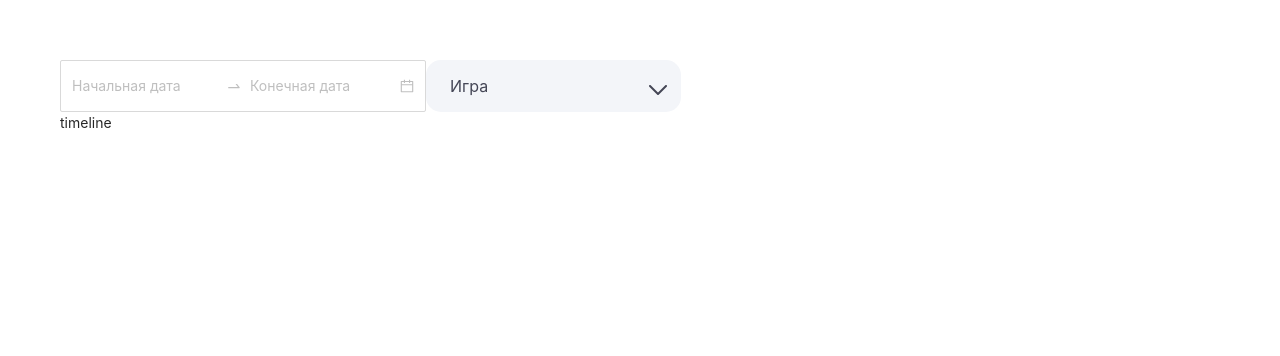
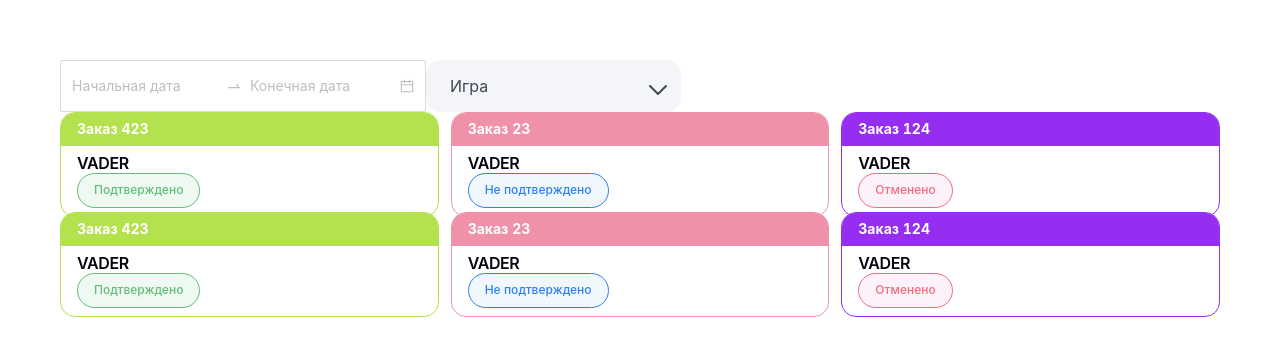
Before and after one commit to Kirrilll/deepvr-admin-panel, a React (Create React App) app: page / in a window 1280 px wide. Shown: the top 356 px of the page. Built offline with nearby package versions, Linux system fonts and the light colour scheme.

Commit message:
add info cell component; style info cell

```diff
--- /dev/null
+++ b/src/components/BookedCell.tsx
@@ -0,0 +1,33 @@
+import React from 'react';
+import { BookingInfo } from '../types';
+import ConfirmStatusTag from './ConfirmStatusTag';
+
+interface BookedCellProps{
+    bookingInfo: BookingInfo,
+    color: string,
+}
+
+const BookedCell: React.FC<BookedCellProps> = (props) => {
+
+
+    const {bookingInfo, color} = props;
+    const {id, title, confirmStatus} = bookingInfo;
+
+
+
+    return (
+        <div className='cell__container booked-item' style={{border: `1px solid ${color}`}}>
+            <div className='cell__header' style={{backgroundColor: color}}>
+                {`Заказ ${id}`}
+            </div>
+            <div className='cell__wrapper'>
+                <p className='booked-item__title'>
+                    {title}
+                </p>
+                <ConfirmStatusTag status={confirmStatus}/>
+            </div>
+        </div>
+    )
+}
+
+export default BookedCell;
--- /dev/null
+++ b/src/components/ConfirmStatusTag.tsx
@@ -0,0 +1,39 @@
+import React from 'react';
+import { EConfirmStatus } from '../types';
+
+
+const ConfirmStatusTag: React.FC<{status: EConfirmStatus}> = ({status}) => {
+
+
+    const _buildStyle = (): React.CSSProperties => {
+        switch (status) {
+            case EConfirmStatus.CONFIRM:
+                return {
+                    backgroundColor: '#EEF9F1',
+                    border: '1px solid #65BD79',
+                    color: '#65BD79'
+                }
+            case EConfirmStatus.CANCELED:
+                return {
+                    backgroundColor: '#FDF2F9',
+                    border: '1px solid #EE6E7E',
+                    color: '#EE6E7E'
+                }
+            default: {
+                return {
+                    backgroundColor: '#F0F8FE',
+                    border: '1px solid #2F80ED',
+                    color: '#2F80ED'
+                }
+            }
+        }
+    }
+
+    return (
+        <div style={_buildStyle()} className='booked-item__payment-status'>
+            {status}
+        </div>
+    )
+}
+
+export default ConfirmStatusTag;
--- a/src/components/Timeline.tsx
+++ b/src/components/Timeline.tsx
@@ -1,8 +1,73 @@
+import { Col, Grid, Row, Table } from "antd";
+import { TableProps } from "antd/lib/table";
+import { ColumnsType } from "rc-table/lib/interface";
 import React from "react";
+import { BookingInfo, EConfirmStatus, EPaymentStatus } from "../types";
+import BookedCell from "./BookedCell";
+
 
 const Timeline: React.FC = () => {
+
+
+    const confirmedCell: BookingInfo = {
+        id: 423,
+        title: 'Vader',
+        time: '11:00 - 12:00',
+        confirmStatus: EConfirmStatus.CONFIRM,
+        paymentStatus: EPaymentStatus.NOTPAID,
+        phone: '',
+        guestCount: 2,
+        rooms: []
+    }
+
+    const notConfirmedCell: BookingInfo = {
+        id: 23,
+        title: 'Vader',
+        time: '11:00 - 12:00',
+        confirmStatus: EConfirmStatus.NOTCONFIRM,
+        paymentStatus: EPaymentStatus.NOTPAID,
+        phone: '',
+        guestCount: 2,
+        rooms: []
+    }
+
+    const canceledCell: BookingInfo = {
+        id: 124,
+        title: 'Vader',
+        time: '11:00 - 12:00',
+        confirmStatus: EConfirmStatus.CANCELED,
+        paymentStatus: EPaymentStatus.NOTPAID,
+        phone: '',
+        guestCount: 2,
+        rooms: []
+    }
+
+
     return (
-        <div>timeline</div>
+        <>
+            <Row style={{height: '100px'}} gutter={[12, 12]}>
+                <Col span={8}>
+                    <BookedCell color="#B4E14E" bookingInfo={confirmedCell} />
+                </Col>
+                <Col span={8}>
+                    <BookedCell color="#F091AA" bookingInfo={notConfirmedCell} />
+                </Col>
+                <Col span={8}>
+                    <BookedCell color="#952EF1" bookingInfo={canceledCell} />
+                </Col>
+            </Row>
+            <Row gutter={[12, 12]}>
+                <Col span={8}>
+                    <BookedCell color="#B4E14E" bookingInfo={confirmedCell} />
+                </Col>
+                <Col span={8}>
+                    <BookedCell color="#F091AA" bookingInfo={notConfirmedCell} />
+                </Col>
+                <Col span={8}>
+                    <BookedCell color="#952EF1" bookingInfo={canceledCell} />
+                </Col>
+            </Row>
+        </>
     )
 }
 
--- a/src/index.css
+++ b/src/index.css
@@ -78,3 +78,51 @@ code {
   border-radius: 15px;
   color: #F3F5F9;
 }
+
+
+.cell__container {
+  background: #FFFFFF;
+  border-radius: 15px;
+  overflow: hidden;
+}
+
+.cell__container div {
+  padding: 8px 16px;
+}
+
+.cell__header {
+  font-weight: 700;
+  font-size: 14px;
+  line-height: 120%;
+  display: flex;
+  align-items: center;
+  color: #FFFFFF;
+}
+
+.cell__wrapper {
+  height: 100%;
+  display: flex;
+  flex-direction: column;
+  justify-content: space-between;
+  align-items: flex-start;
+}
+
+.booked-item__title {
+  font-weight: 600;
+  font-size: 16px;
+  line-height: 120%;
+  margin: 0;
+  letter-spacing: -0.41px;
+  text-transform: uppercase;
+  color: #050411;
+}
+
+.booked-item__payment-status {
+  border-radius: 25px;
+  padding: 4px;
+  font-weight: 500;
+  font-size: 12px;
+  line-height: 140%;
+  text-align: center;
+  letter-spacing: 0.002em;
+}
--- /dev/null
+++ b/src/types.ts
@@ -0,0 +1,22 @@
+
+export const enum EPaymentStatus {
+    PAID = 'Оплачено',
+    NOTPAID = 'Не оплачено'
+}
+
+export const enum EConfirmStatus {
+    CONFIRM = 'Подтверждено',
+    NOTCONFIRM = 'Не подтверждено',
+    CANCELED = 'Отменено'
+}
+
+export interface BookingInfo{
+    id: number,
+    paymentStatus: EPaymentStatus,
+    confirmStatus: EConfirmStatus,
+    title: string,
+    phone: string,
+    guestCount: number,
+    rooms: Array<string>,
+    time: string
+}
```
